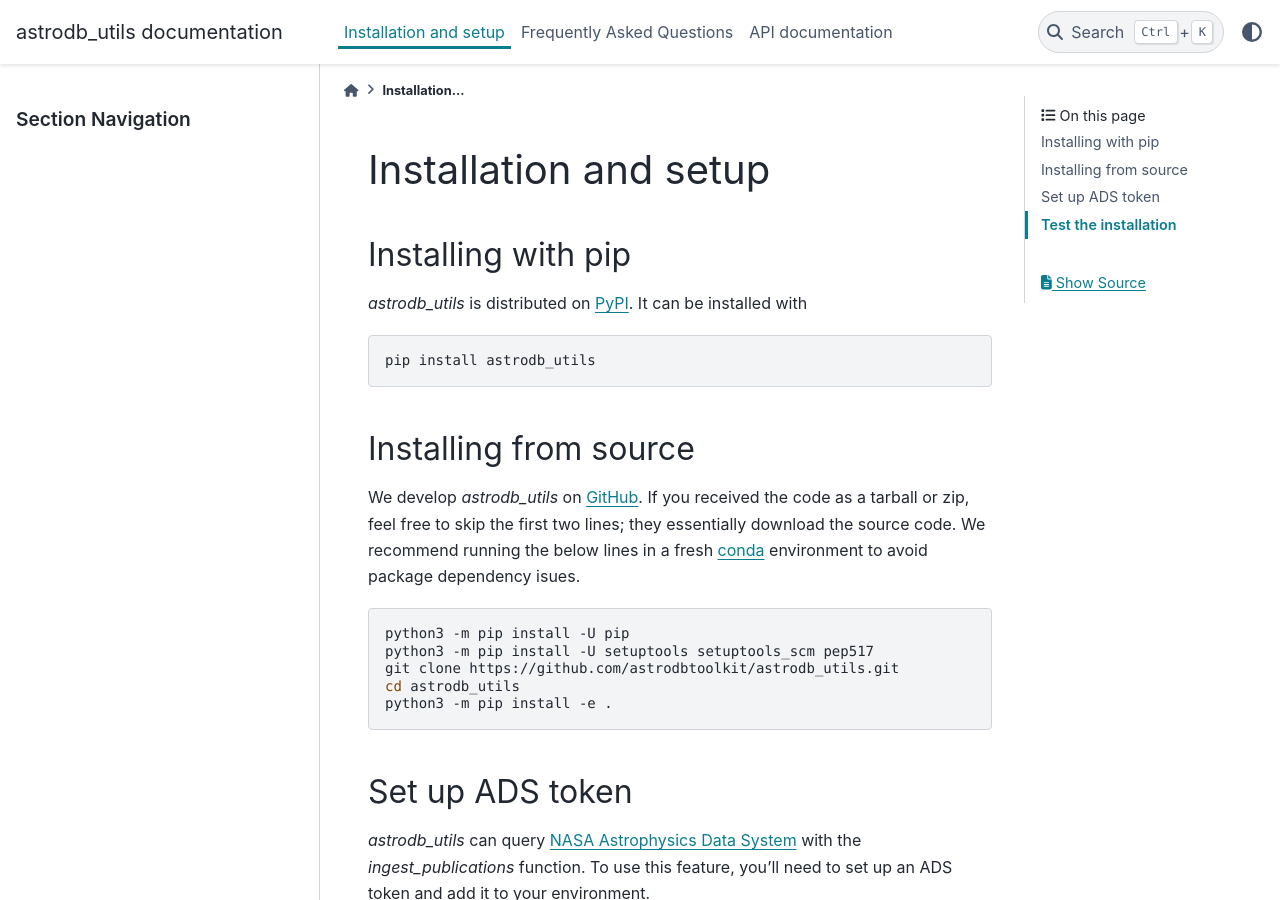
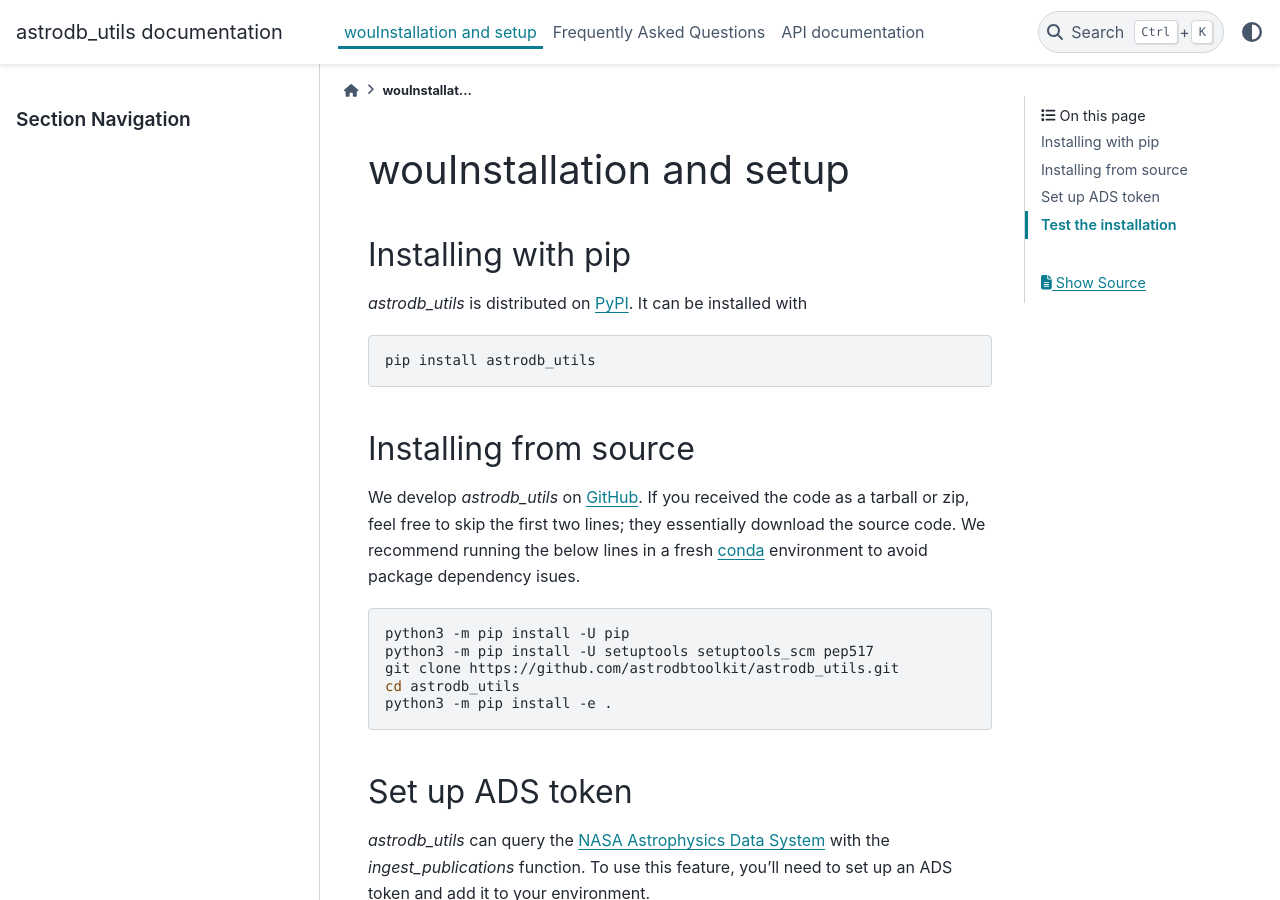
Before and after one commit to astrodbtoolkit/astrodb_utils, a Sphinx documentation site: the page built from docs/pages/installation.rst, in a window 1280 px wide and 900 px high. Built offline with Sphinx 7.4.7 and the PyData theme 0.15.4, drawn with Linux system fonts in a browser that asks for light colours; pages that are not in the unit, such as notebooks, are missing from menus; the version number could not be read and is left out.

Commit message:
add the before nasa

```diff
--- a/docs/pages/installation.rst
+++ b/docs/pages/installation.rst
@@ -1,4 +1,4 @@
-Installation and setup
+wouInstallation and setup
 ===========================
 
 Installing with pip
@@ -28,7 +28,7 @@ to avoid package dependency isues.
 
 Set up ADS token
 -----------------------
-`astrodb_utils` can query `NASA Astrophysics Data System <https://ui.adsabs.harvard.edu/>`_ with the `ingest_publications` function.
+`astrodb_utils` can query the `NASA Astrophysics Data System <https://ui.adsabs.harvard.edu/>`_ with the `ingest_publications` function.
 To use this feature, you'll need to set up an ADS token and add it to your environment.
 
 1. Make an ADS account at `https://ui.adsabs.harvard.edu/help/api/`.
```
